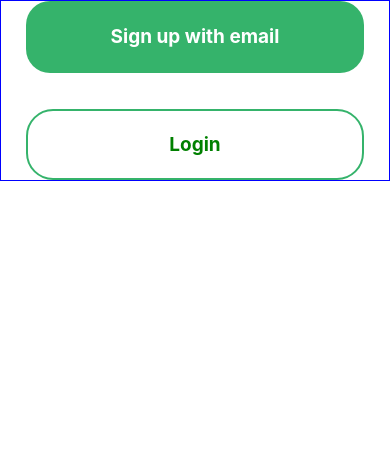
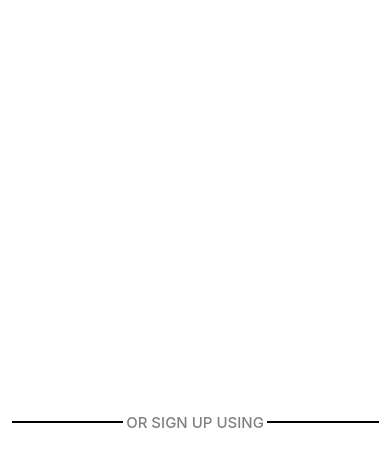
Before and after one commit to chaitanya-000/kanef_expo, a React Native app: screen / in a window 390 px wide. Shown: the top 466 px of the page. Built offline with nearby package versions, Linux system fonts and the light colour scheme.

Commit message:
Adds line divider organism

```diff
--- a/App.tsx
+++ b/App.tsx
@@ -7,13 +7,22 @@ import SolidGreenButton from "./src/atoms/SolidGreenButton";
 import LoginPage from "./src/Pages/LoginPage";
 import GoogleAndAppleButton from "./src/organisms/GoogleAndAppleButton";
 import SignUpLoginContainer from "./src/organisms/SignUpLoginContainer";
+import LineDivider from "./src/organisms/LineDivider";
 
 export default function App() {
   const deviceHeight = Dimensions.get("window").height;
   const deviceWidth = Dimensions.get("window").width;
   return (
-    <SafeAreaView style={{ width: deviceWidth, height: deviceHeight }}>
-      <SignUpLoginContainer />
+    <SafeAreaView
+      style={{
+        width: deviceWidth,
+        height: deviceHeight,
+        flex: 1,
+        alignItems: "center",
+        justifyContent: "center",
+      }}
+    >
+      <LineDivider />
     </SafeAreaView>
   );
 }
--- /dev/null
+++ b/src/organisms/LineDivider.tsx
@@ -0,0 +1,33 @@
+import { View, Text, StyleSheet } from "react-native";
+import React from "react";
+
+export default function LineDivider() {
+  return (
+    <View style={styles.container}>
+      <View style={styles.line}></View>
+      <Text style={styles.text}>OR SIGN UP USING</Text>
+      <View style={styles.line}></View>
+    </View>
+  );
+}
+const styles = StyleSheet.create({
+  container: {
+    width: "95%",
+    height: "6%",
+    display: "flex",
+    flexDirection: "row",
+    alignItems: "center",
+    justifyContent: "space-around",
+  },
+  line: {
+    width: "30%",
+    height: "1%",
+    backgroundColor: "gray",
+    borderWidth: 0.5,
+  },
+  text: {
+    color: "gray",
+    fontWeight: "500",
+    fontSize: 15,
+  },
+});
```
